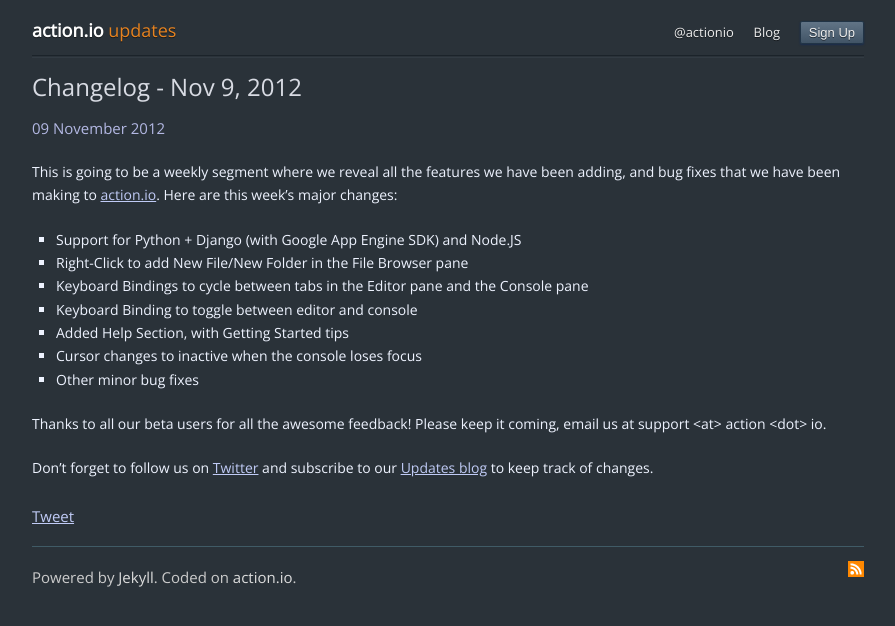
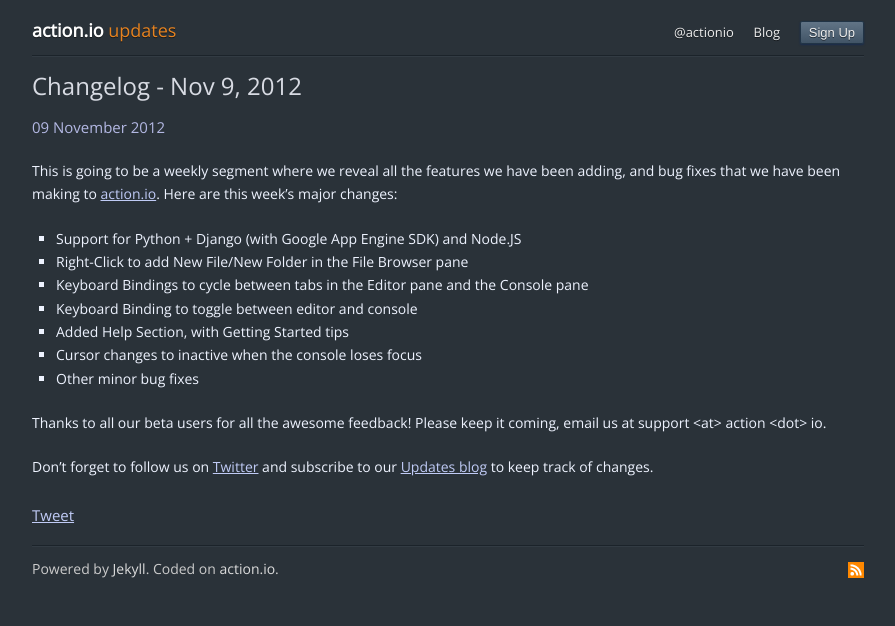
Before and after one commit to koheishingai/blog, a Jekyll site: the page built from index.html, in a window 1280 px wide. Shown: the top 626 px of the page, without its empty margins (192-1087 px from the left). Built offline with Jekyll 4.4.1, drawn with Linux system fonts in a browser that asks for light colours; Markdown is read by kramdown in place of the engine named in the settings; comment, search, counter and statistics services are not loaded.

Commit message:
CSS Fixes Fix Twitter Button

```diff
--- a/_includes/footer.html
+++ b/_includes/footer.html
@@ -1,4 +1,6 @@
 <footer role="contentinfo">
-  <span id="feeds"><a href="http://feeds.feedburner.com/actionio-updates"><img src="/images/rss-16.png" alt="Feedburner"/></a></span>
-  Powered by <a href="http://jekyllrb.com">Jekyll</a>. Coded on <a href="https://www.action.io" class="action-link">action.io</a>.
+  <p>
+    Powered by <a href="http://jekyllrb.com">Jekyll</a>. Coded on <a href="https://www.action.io" class="action-link">action.io</a>.
+    <span id="feeds"><a href="http://feeds.feedburner.com/actionio-updates"><img src="/images/rss-16.png" alt="Feedburner"/></a></span>
+  </p>
 </footer>
--- a/_includes/sharing.html
+++ b/_includes/sharing.html
@@ -1,5 +1,5 @@
 <div id="share-buttons clearfix">
-  <a href="https://twitter.com/share" class="twitter-share-button" data-url="{{ site.url }}{{ page.url }}" data-via="{{ site.twitter_user }}" data-counturl="{{ site.url }}{{ page.url }}" data-lang="en">Tweet</a>
+  <a href="https://twitter.com/share" class="twitter-share-button" data-url="http://updates.action.io{{ post.url }}" data-via="actionio" data-related="actionio" data-lang="en">Tweet</a>
   <script>!function(d,s,id){var js,fjs=d.getElementsByTagName(s)[0];if(!d.getElementById(id)){js=d.createElement(s);js.id=id;js.src="//platform.twitter.com/widgets.js";fjs.parentNode.insertBefore(js,fjs);}}(document,"script","twitter-wjs");</script>
 
   <div class="g-plusone" data-size="medium" data-annotation="inline" style="width:120px;"></div>
--- a/_layouts/post.html
+++ b/_layouts/post.html
@@ -40,3 +40,4 @@
   </ul>
 </div>
 {% endif %}
+<hr />
--- a/css/action.css
+++ b/css/action.css
@@ -94,7 +94,7 @@
 ::selection {background-color: #d6dbe1;color: #2d353e;text-shadow: none;}
 
 /* Elements =================================================== */
-hr {display: block;margin: 1em 0;padding: 0;height: 1px;border: 0;border-top: 1px solid #1b232a;border-bottom: 1px solid #323b43;}
+hr {display: block;margin: 1em 0;padding: 0;border: 0;border-top: 1px solid #1b232a;border-bottom: 1px solid #323b43;}
 img {max-width: 100%;border-width: 0;vertical-align: middle;-ms-interpolation-mode: bicubic;}
 svg:not(:root) {overflow: hidden;}
 figure {margin-bottom: 1.5em;}
@@ -233,13 +233,14 @@
 .g-plusone {width: 180px;}
 
 /* contentinfo =================================================== */
-[role="contentinfo"] {padding: 1em 0;border-top: 1px solid #405b66;margin: 1em auto 0;width: 90%;}
+[role="contentinfo"] {padding: 0;margin: 0 auto 0;width: 90%;}
 footer[role="contentinfo"] {color: #ccc;font-size:1em;}
+footer[role="contentinfo"] p { line-height: 1}
 footer[role="contentinfo"] a {color: #ddd; text-decoration: none;}
 footer[role="contentinfo"] a.action-link:hover {color: #fda32e;}
 footer[role="contentinfo"] a:hover {color: #c0cbf6;}
 [role="contentinfo"] small {display: block;margin: 0 auto 1.5em;width: 90%;}
-footer[role="contentinfo"] span#feeds {float: right;position: relative;top:-1px;}
+footer[role="contentinfo"] span#feeds {float: right; line-height: 1}
 
 .vh320 {display:none;}
 .vh480 {display:none}
--- a/index.html
+++ b/index.html
@@ -18,7 +17,7 @@
       </article>
 
       <div class="share-buttons clearfix">
-        <a href="https://twitter.com/share" class="twitter-share-button" data-url="{{ site.url }}{{ post.url }}" data-via="{{ site.twitter_user }}" data-counturl="{{ site.url }}{{ post.url }}" data-lang="en">Tweet</a>
+        <a href="https://twitter.com/share" class="twitter-share-button" data-url="http://updates.action.io{{ post.url }}" data-via="actionio" data-related="actionio" data-lang="en">Tweet</a>
         <script>!function(d,s,id){var js,fjs=d.getElementsByTagName(s)[0];if(!d.getElementById(id)){js=d.createElement(s);js.id=id;js.src="//platform.twitter.com/widgets.js";fjs.parentNode.insertBefore(js,fjs);}}(document,"script","twitter-wjs");</script>
 
         <div class="g-plusone" data-size="medium" data-annotation="inline" style="width:120px;"></div>
@@ -31,5 +30,6 @@
         </script>
       </div>
     </div>
+    <hr />
   {% endif %}
 {% endfor %}
```
Also changed, not shown: other parts of index.html (+0 -1 lines).
